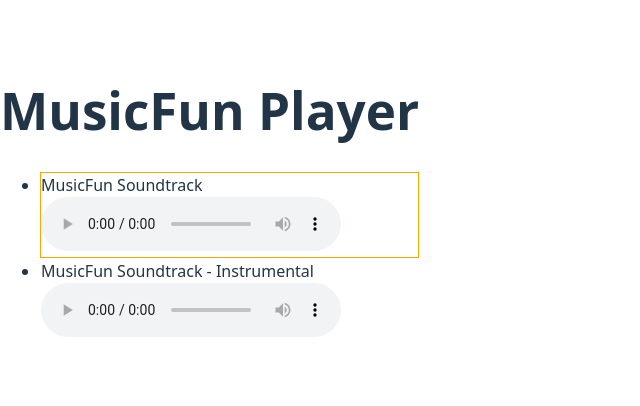
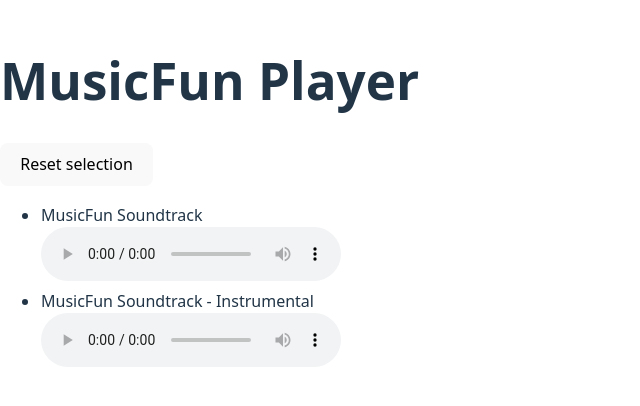
Before and after one commit to sabyrkaw/musicfun-player, a React (Vite) app: page / in a window 1280 px wide. Shown: the part 196-602 px from the top of the page, without its empty margins (0-640 px from the left). Built offline with nearby package versions, Linux system fonts and the light colour scheme.

Commit message:
feat: add state to selected track

```diff
--- a/src/App.tsx
+++ b/src/App.tsx
@@ -1,6 +1,5 @@
 import { useState } from 'react'
 
-function App() {
 const tracks = [
   {
     id: 1,
@@ -14,7 +13,8 @@ function App() {
   },
 ]
 
-  const selectedTrackId = 1
+function App() {
+  const [selectedTrackId, setSelectedTrackId] = useState<number | null>(null)
 
   if (tracks === null) {
     return (
@@ -38,14 +38,22 @@ function App() {
     <>
       <h1>MusicFun Player</h1>
 
+      <button onClick={() => setSelectedTrackId(null)}>
+        Reset selection
+      </button>
+
       <ul>
         {tracks.map((track) => (
           <li
             key={track.id}
+            onClick={() => setSelectedTrackId(track.id)}
             style={{ border: `1px solid ${track.id === selectedTrackId ? 'orange' : 'transparent'}` }}
           >
             <div>{track.title}</div>
-            <audio src={track.url} controls></audio>
+            <audio
+              src={track.url}
+              controls
+            ></audio>
           </li>
         ))}
       </ul>
```
Lines whose indentation alone changed are shown as unchanged.
